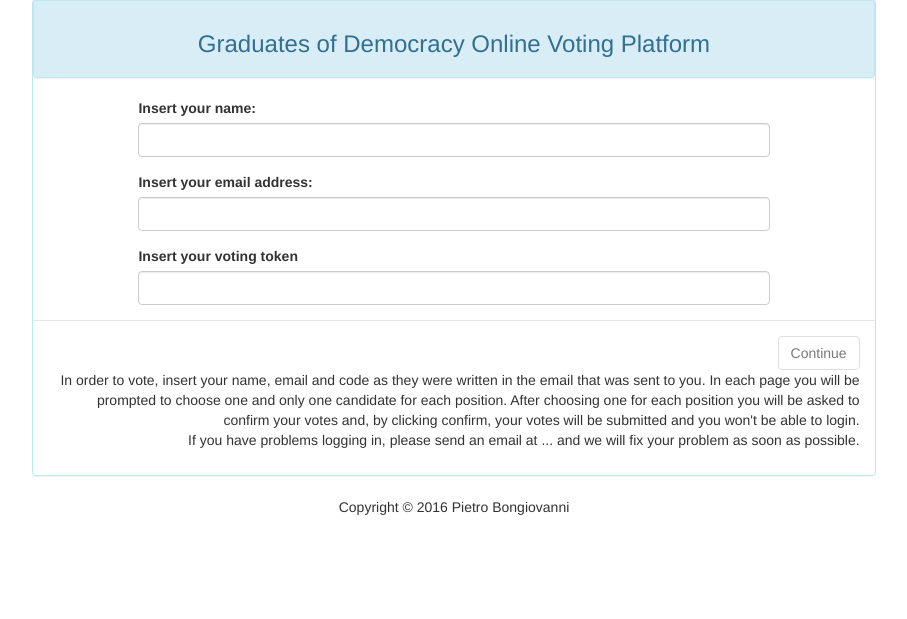
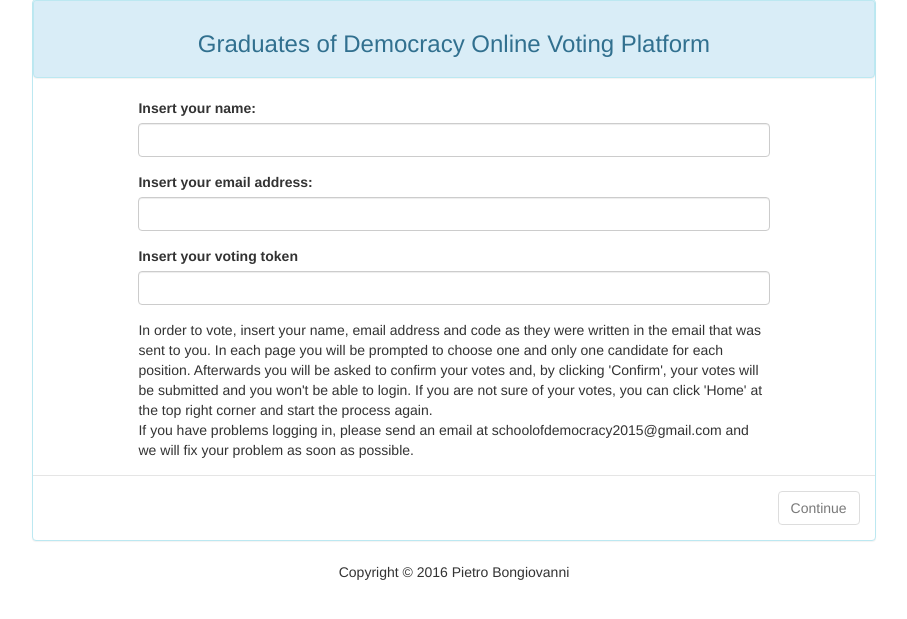
Before and after one commit to pgoodjohn/graduates-of-democracy-voting-platform, a PHP site: page / in a window 1280 px wide. Shown: the part 73-692 px from the top of the page, without its empty margins (186-1093 px from the left). Run offline with PHP 8.4, Linux system fonts and the light colour scheme; some libraries are stand-ins or nearby versions.

Commit message:
Added voting rules to the homepage

```diff
--- a/index.php
+++ b/index.php
@@ -43,11 +43,13 @@
 						<span class="glyphicon form-control-feedback" aria-hidden="true"></span>
 						<div class="help-block with-errors"></div>
 					</div>
+					<div class="form-group">
+						<p>In order to vote, insert your name, email address and code as they were written in the email that was sent to you. In each page you will be prompted to choose one and only one candidate for each position. Afterwards you will be asked to confirm your votes and, by clicking 'Confirm', your votes will be submitted and you won't be able to login. If you are not sure of your votes, you can click 'Home' at the top right corner and start the process again.<br>If you have problems logging in, please send an email at schoolofdemocracy2015@gmail.com and we will fix your problem as soon as possible.</p>
+					</div>
 					<div class="modal-footer">
 						<button class="btn btn-default" type="submit" id="button" name="submit" value="continue">Continue</button>
 						</form>
-						<p>In order to vote, insert your name, email and code as they were written in the email that was sent to you. In each page you will be prompted to choose one and only one candidate for each position. After choosing one for each position you will be asked to confirm your votes and, by clicking confirm, your votes will be submitted and you won't be able to login.<br>If you have problems logging in, please send an email at ... and we will fix your problem as soon as possible.</p>
-					</div><!--MODAL FOOTER-->
+				</div><!--MODAL FOOTER-->
 		</div>
 		<div class="col-sm-2"></div>
 	</div>
```
